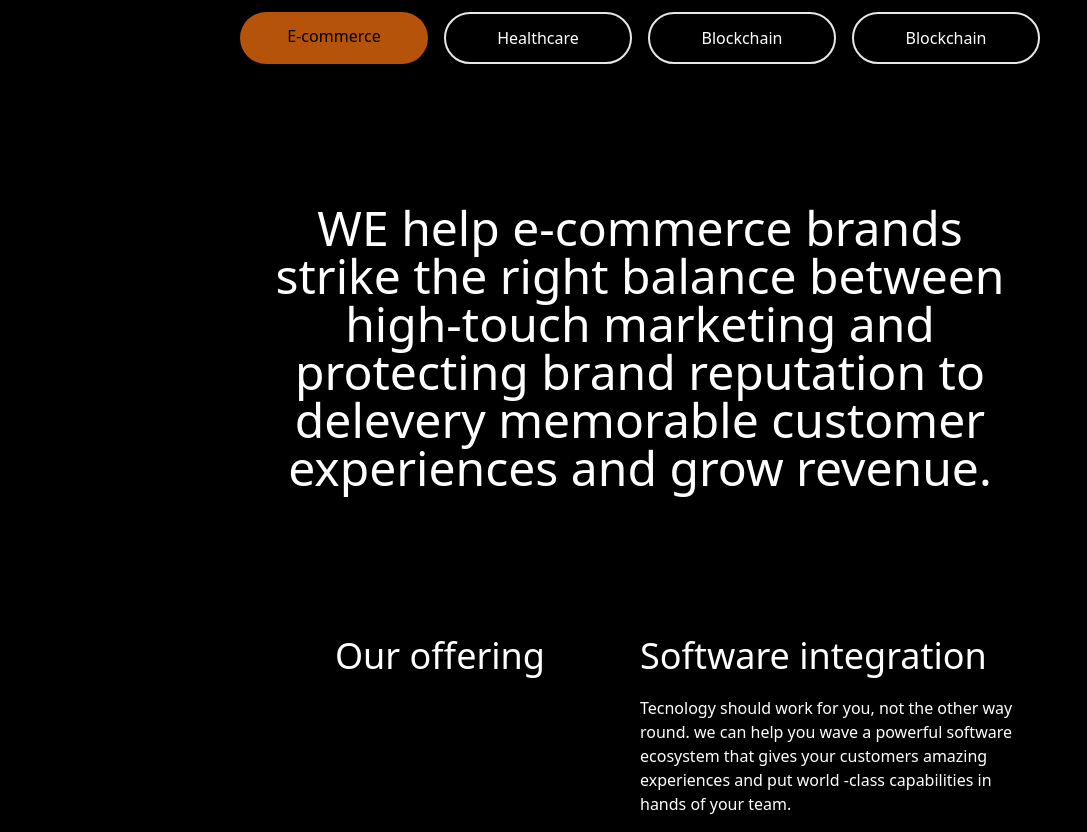
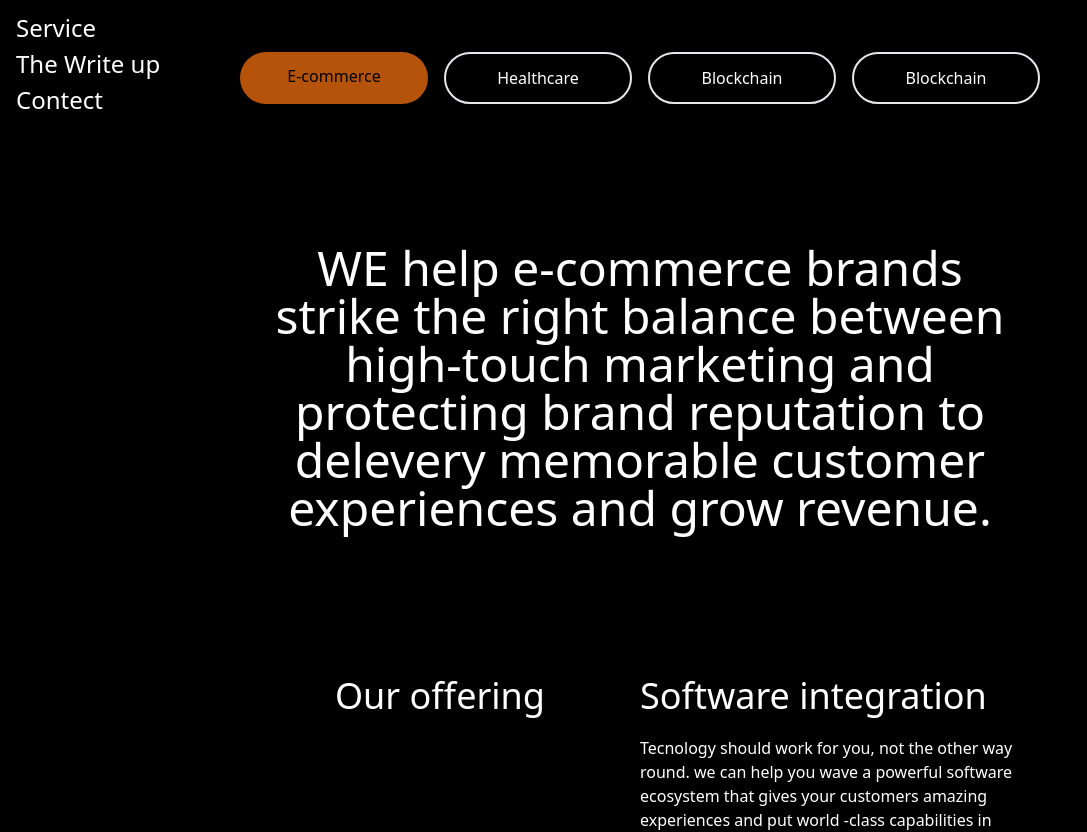
Before and after one commit to haisontop/tailwind-landing, a Next.js app: page /Services in a window 1280 px wide. Shown: the top 832 px of the page, without its empty margins (0-1087 px from the left). Built offline with nearby package versions, Linux system fonts and the light colour scheme.

Commit message:
fix header and component names

```diff
--- a/components/Layout.tsx
+++ b/components/Layout.tsx
@@ -20,7 +20,7 @@ const Layout = (props: PropsWithChildren<Props>) => {
         <Navbar transparent={true} />
       </header>
       <main>
-        <div className="bg-black">{props.children}</div>
+        <div className="bg-black pt-10">{props.children}</div>
       </main>
       <Footer></Footer>
     </div>
--- a/components/Navbar.tsx
+++ b/components/Navbar.tsx
@@ -1,5 +1,5 @@
 import React, { ReactElement, useState } from "react";
-import Link from 'next/link'
+import Link from "next/link";
 
 interface Props {
   transparent?: boolean;
@@ -8,15 +8,15 @@ interface Props {
 function Navbar(props: Props): ReactElement {
   const [navbarOpen, setNavbarOpen] = useState(false);
   return (
-    <>
-      <div className="flex justify-between  px-4 text-2xl text-white pt-3 sticky top-0 z-40 bg-black">
+    <div className="relative">
+      <div className="flex justify-between  px-4 text-2xl text-white pt-3 absolute top-0 z-40 bg-black">
         <div>
           <ul className="list-none ">
             <li>
-              <Link href="/">Service</Link>
+              <Link href="/services">Service</Link>
             </li>
             <li className="mt-1">
-              <Link href="/">The Write up</Link>
+              <Link href="/blogs">The Write up</Link>
             </li>
             <li className="mt-1">
               <Link href="/">Contect</Link>
@@ -30,7 +30,7 @@ function Navbar(props: Props): ReactElement {
           <i className="fas fa-home "></i>
         </Link>
       </div>
-    </>
+    </div>
   );
 }
 
--- a/pages/Blog.jsx
+++ /dev/null
@@ -1,17 +0,0 @@
-import React from 'react';
-import BlogBody from '../components/Blog/BlogBody.jsx';
-import BlogHeader from '../components/Blog/BlogHeader.jsx';
-import Footer from "./../components/Footer.tsx"
-const Blog = () => {
-    return (
-        <>
-        <div className="bg-black text-white md:px-60">
-            <BlogHeader></BlogHeader>
-            <BlogBody></BlogBody>
-        </div>
-        <Footer></Footer>
-        </>
-    );
-};
-
-export default Blog;
--- a/pages/Services.jsx
+++ b/pages/Services.jsx
@@ -1,21 +1,20 @@
-import React from 'react';
-import ServiceBody from '../components/services/ServiceBody';
-import ServiceHeader from '../components/services/ServiceHeader';
-import ServiceOfering from '../components/services/ServiceOfering';
-import ServiceSpaciality from '../components/services/ServiceSpaciality';
-import Footer from "./../components/Footer.tsx"
+import React from "react";
+import Layout from "../components/Layout";
+import ServiceBody from "../components/Services/ServiceBody";
+import ServiceHeader from "../components/Services/ServiceHeader";
+import ServiceOfering from "../components/Services/ServiceOfering";
+import ServiceSpaciality from "../components/Services/ServiceSpaciality";
 
 const Services = () => {
   return (
-        <>
+    <Layout>
       <div className="bg-black text-white md:px-60">
         <ServiceHeader></ServiceHeader>
         <ServiceBody></ServiceBody>
         <ServiceOfering></ServiceOfering>
         <ServiceSpaciality></ServiceSpaciality>
       </div>
-        <Footer />
-        </>
+    </Layout>
   );
 };
 
--- /dev/null
+++ b/pages/blogs.jsx
@@ -0,0 +1,17 @@
+import React from "react";
+import BlogBody from "../components/Blog/BlogBody.jsx";
+import BlogHeader from "../components/Blog/BlogHeader.jsx";
+import Layout from "../components/Layout";
+
+const Blogs = () => {
+  return (
+    <Layout>
+      <div className="bg-black text-white md:px-60">
+        <BlogHeader></BlogHeader>
+        <BlogBody></BlogBody>
+      </div>
+    </Layout>
+  );
+};
+
+export default Blogs;
```
Also changed, not shown: components/Blog/BlogBody.jsx (+40 -8 lines), 2 other files (tests, documents, lock files or other folders). Lines whose indentation alone changed are shown as unchanged.
